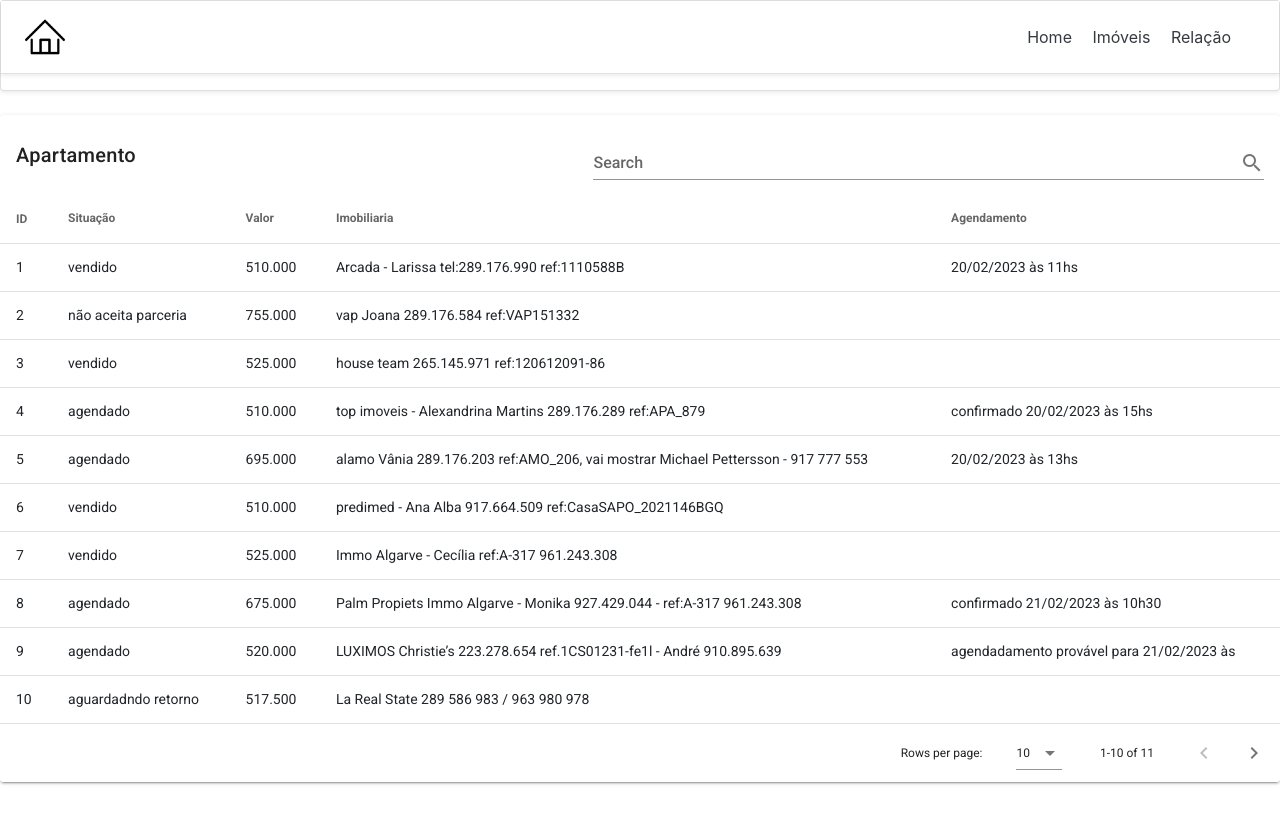
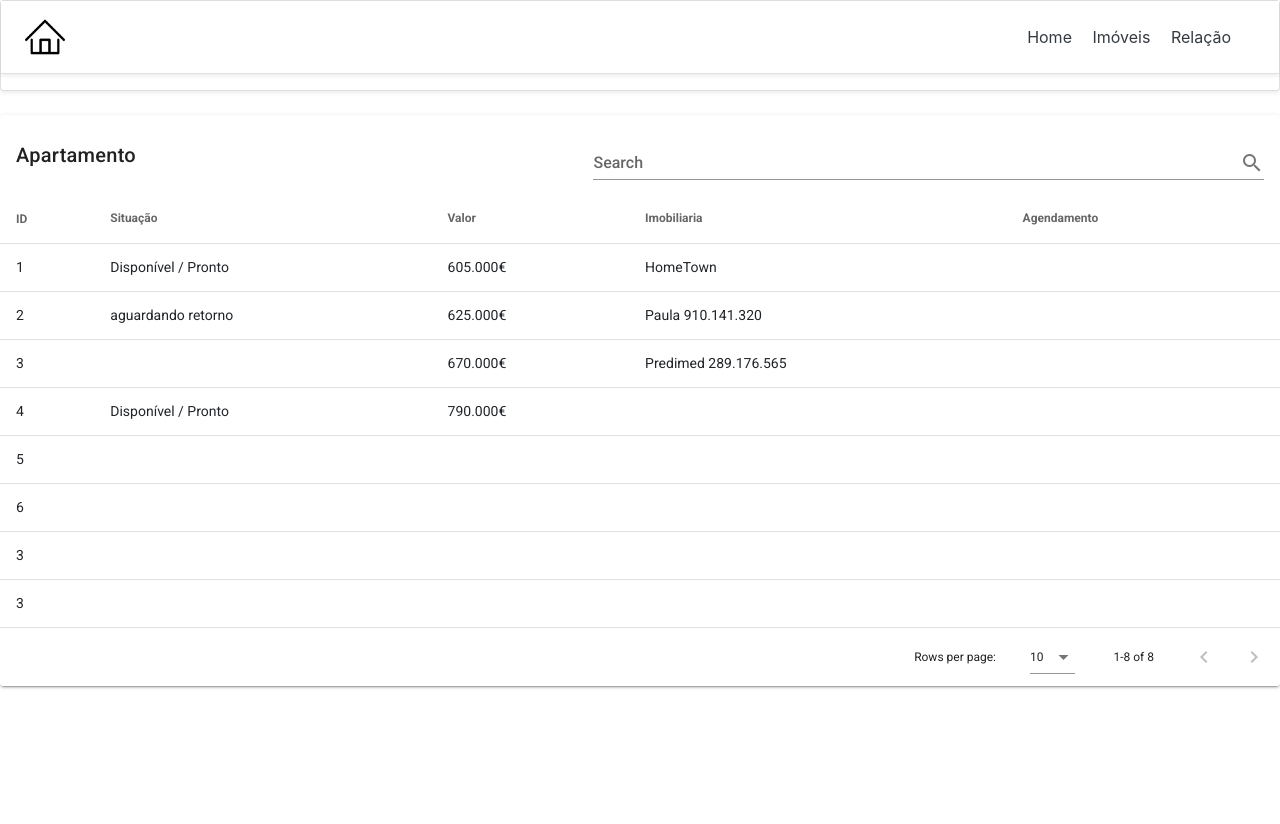
Before and after one commit to marcleyc/newhome, a plain HTML site: page alessandro-ls.html in a window 1280 px wide. Drawn offline with nearby package versions, Linux system fonts and the light colour scheme.

Commit message:
portimão

```diff
--- a/alessandro.js
+++ b/alessandro.js
@@ -1,79 +1,59 @@
 var aptos = [
     {
-    id:1, local:"Quarteira", valor:"510.000", tipologia:"T3", ee:"A", situacao:"vendido",
-    imobiliaria:"Arcada - Larissa tel:289.176.990 ref:1110588B",
-    comissao:"17.5%", agendamento: "20/02/2023 às 11hs",
-    link:"https://www.idealista.pt/imovel/31990578/",
-    obs:"Falei com Paulo o gerente", end:"", cor:"danger",
+        id:1, local:"Portimão / 3 castelos", valor:"605.000€", tipologia:"T3", ee:"A", garagem:2, situacao:"Disponível / Pronto",
+        imobiliaria:"HomeTown ",
+        comissao:"", agendamento: "",
+        link:"https://www.idealista.pt/imovel/31645293/",
+        obs:"R/C disponível, 1° e 3° and", end:"", cor:"primary",
     },
     {
-    id:2, local:"Quarteira", valor:"755.000", tipologia:"T3", ee:"B", situacao:"não aceita parceria",
-    imobiliaria: "vap Joana 289.176.584 ref:VAP151332",
-    comissao:"0", agendamento:"",
-    link:"https://www.idealista.pt/imovel/29855990/",
-    obs:"Não aceita parceria", end:"", cor:"warning",
-    },
-    {
-    id:3, local:"", valor:"525.000", tipologia:"T3", ee:"A", situacao:"vendido",
-    imobiliaria:"house team 265.145.971 ref:120612091-86",
-    comissao:"", agendamento:"",
-    link:"https://www.idealista.pt/imovel/31679910/",
-    obs:"", end:"", cor:"danger",
-    },
-    {
-    id:4, local:"Forte Novo - Abelheira", valor:"510.000", tipologia:"T3", ee:"A", situacao:"agendado",
-    imobiliaria:"top imoveis - Alexandrina Martins 289.176.289 ref:APA_879",
-    comissao:"30 40 ou 50%", agendamento:"confirmado 20/02/2023 às 15hs",
-    link:"https://www.idealista.pt/imovel/32227787/",
-    obs:"", end:"", cor:"light",
-    },
-    {
-    id:5, local:"Quarteira", valor:"695.000", tipologia:"T3", ee:"B", situacao:"agendado",
-    imobiliaria:"alamo Vânia 289.176.203 ref:AMO_206, vai mostrar Michael Pettersson - 917 777 553",
-    comissao:"50%", agendamento:"20/02/2023 às 13hs",
-    link:"https://www.idealista.pt/imovel/32057590/",
-    obs:"", end:"", cor:"light",
-    },
-    {
-    id:6, local:"", valor:"510.000", tipologia:"T3", ee:"A", situacao:"vendido",
-    imobiliaria:"predimed - Ana Alba 917.664.509 ref:CasaSAPO_2021146BGQ",
-    comissao:"", agendamento:"",
-    link:"https://casa.sapo.pt/comprar-apartamento-t3-loule-quarteira-cee65474-2246-11ec-a521-060000000056.html",
-    obs:"", end:"", cor:"danger",
-    },
-    {
-    id:7, local:"Albufeira e Olhos de Água", valor:"525.000", tipologia:"T3", ee:"A+", situacao:"vendido",
-    imobiliaria:"Immo Algarve - Cecília ref:A-317 961.243.308",
-    comissao:"", agendamento:"",
-    link:"https://www.idealista.pt/imovel/32453009/",
-    obs:"", end:"", cor:"danger",
-    },
-    {
-    id:8, local:"Lagoa e Carvoeiro Edf Atrium Lagoa", valor:"675.000", tipologia:"T4", ee:"B", situacao:"agendado",
-    imobiliaria:"Palm Propiets Immo Algarve - Monika 927.429.044 - ref:A-317 961.243.308",
-    comissao:"", agendamento:"confirmado 21/02/2023 às 10h30",
-    link:"https://www.idealista.pt/imovel/32034820/",
-    obs:"", end:"", cor:"light",
-    },
-    {
-    id:9, local:"Resort Amendoeira Golf Club - Alcantarilha e Pera", valor:"520.000", tipologia:"T3", ee:"", situacao:"agendado",
-    imobiliaria:"LUXIMOS Christie’s 223.278.654 ref.1CS01231-fe1l - André 910.895.639" ,
-    comissao:"2%", agendamento:"agendadamento provável para 21/02/2023 às ",
-    link:"https://www.luximos.pt/pt/imovel/1CS01231-FE1I/venda-de-apartamento-contemporaneo-em-silves-algarve",
-    obs:"email de confirmação recebido", end:"", cor:"light",
-    },
-    {
-        id:10, local:"Cond Palmyra - Quarteira", valor:"517.500", tipologia:"T3", ee:"", situacao:"aguardadndo retorno",
-        imobiliaria:"La Real State 289 586 983 / 963 980 978 " ,
-        comissao:"", agendamento:"",
-        link:"https://www.luximos.pt/pt/imovel/1CS01231-FE1I/venda-de-apartamento-contemporaneo-em-silves-algarve",
+        id:2, local:"Portimão / Oasis Mar Lt. 1", valor:"625.000€", tipologia:"T3", ee:"", garagem:2, situacao:"aguardando retorno",
+        imobiliaria:"Paula 910.141.320",
+        comissao:"", agendamento: "",
+        link:"https://www.idealista.pt/imovel/32130149/",
         obs:"", end:"", cor:"warning",
     },
     {
-        id:11, local:"Quarteira", valor:"659.000", tipologia:"T3", ee:"", situacao:"contactar na segunda",
-        imobiliaria:"BUYME PROPERTY ALGARVE  289.985.532" ,
-        comissao:"", agendamento:"",
-        link:"https://supercasa.pt/venda-apartamento-t3-loule/i905547",
-        obs:"", end:"", cor:"warning",
+        id:3, local:"", valor:"670.000€", tipologia:"T3", ee:"B", garagem:"2", situacao:"",
+        imobiliaria:"Predimed 289.176.565",
+        comissao:"", agendamento: "",
+        link:"https://www.idealista.pt/imovel/31891922/",
+        obs:"", end:"", cor:"primary",
     },
+    {
+        id:4, local:"Portimão / rua Estrela do mar", valor:"790.000€", tipologia:"T3", ee:"A", garagem:"", situacao:"Disponível / Pronto",
+        imobiliaria:"",
+        comissao:"", agendamento: "",
+        link:"https://www.idealista.pt/imovel/31045109/",
+        obs:"Não trabalha com imobiliárias", end:"", cor:"danger",
+    },
+    {
+        id:5, local:"", valor:"", tipologia:"", ee:"", garagem:"", situacao:"",
+        imobiliaria:"",
+        comissao:"", agendamento: "",
+        link:"",
+        obs:"", end:"", cor:"primary",
+    },
+    {
+        id:6, local:"", valor:"", tipologia:"", ee:"", garagem:"", situacao:"",
+        imobiliaria:"",
+        comissao:"", agendamento: "",
+        link:"",
+        obs:"", end:"", cor:"primary",
+    },
+    {
+        id:3, local:"", valor:"", tipologia:"", ee:"", garagem:"", situacao:"",
+        imobiliaria:"",
+        comissao:"", agendamento: "",
+        link:"",
+        obs:"", end:"", cor:"primary",
+    },
+    {
+        id:3, local:"", valor:"", tipologia:"", ee:"", garagem:"", situacao:"",
+        imobiliaria:"",
+        comissao:"", agendamento: "",
+        link:"",
+        obs:"", end:"", cor:"primary",
+    },
+
 ]
```
Also changed, not shown: alessandro.html (+4 -1 lines), alessandroBkp.js (added, +79 -0 lines), img/1.jpg (added), imgAlgarve/1.jpg, imgAlgarve/2.jpg, imgAlgarve/3.jpg, imgAlgarve/4.jpg.
